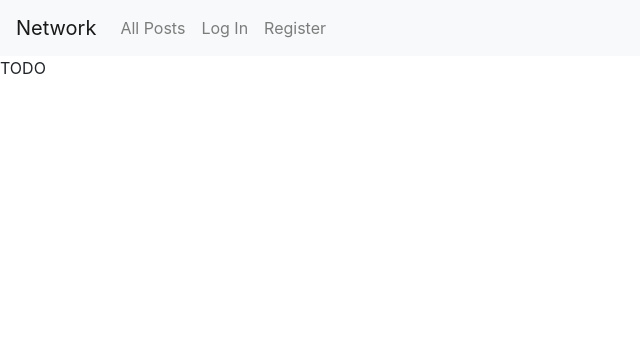
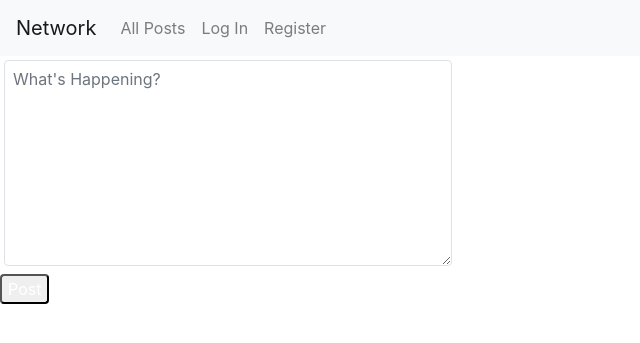
Before and after one commit to ricardo-719/socialNetwork-project-cs50w, a Django app: page / in a window 1280 px wide. Shown: the top 343 px of the page, without its empty margins (0-640 px from the left). Run offline with Django 3.2, Linux system fonts and the light colour scheme; some libraries are stand-ins or nearby versions.

Commit message:
Implement chirp forms

```diff
--- a/network/templates/network/index.html
+++ b/network/templates/network/index.html
@@ -1,5 +1,14 @@
 {% extends "network/layout.html" %}
 
 {% block body %}
-    TODO
+    <section>
+        <form action="" method="POST">
+            {% csrf_token %}
+            {{ form.chirp|safe }}
+            <input class="inline-block px-6 py-2.5 bg-blue-400 text-white font-medium text-xs leading-tight uppercase
+            rounded shadow-md hover:bg-blue-500 hover:shadow-lg focus:bg-blue-500 focus:shadow-lg focus:outline-none
+            focus:ring-0 active:bg-blue-600 active:shadow-lg transition duration-150 ease-in-out mt-1"
+            type="submit" value="Post" name="listBtn">
+        </form>
+    </section>
 {% endblock %}
--- a/network/views.py
+++ b/network/views.py
@@ -3,12 +3,38 @@
 from django.http import HttpResponse, HttpResponseRedirect
 from django.shortcuts import render
 from django.urls import reverse
+from django.forms import ModelForm, Textarea
+from datetime import datetime
 
 from .models import User, Post, Profile, Follows
 
 
+class PostForm(ModelForm):
+    class Meta:
+        model = Post
+        fields = ['chirp']
+        """ exclude = ['user', 'likes', 'date'] """
+        widgets = {'chirp': Textarea(attrs={
+            'class': "form-control px-2 py-1.5 text-gray-700 border border-solid border-gray-300 rounded transition ease-in-out m-1 focus:text-gray-700 focus:bg-white focus:border-blue-600 focus:outline-none",
+            'cols': 16,
+            'rows': 8,
+            'style': 'width: 35%',
+            'autocomplete': "off",
+            'placeholder': 'What\'s Happening?',
+            })}
+
 def index(request):
-    return render(request, "network/index.html")
+    form = PostForm(request.POST)
+    if request.method == "POST":
+        if form.is_valid():
+            chirp = request.POST['chirp']
+            f = Post(user=request.user, chirp=chirp, likes=0, date=datetime.now().strftime("%Y-%m-%d"))
+            f.save()
+        return HttpResponseRedirect(reverse("index"))
+    else:
+        return render(request, "network/index.html", {
+            "form": PostForm()
+        })
 
 
 def login_view(request):
```
Also changed, not shown: db.sqlite3.
